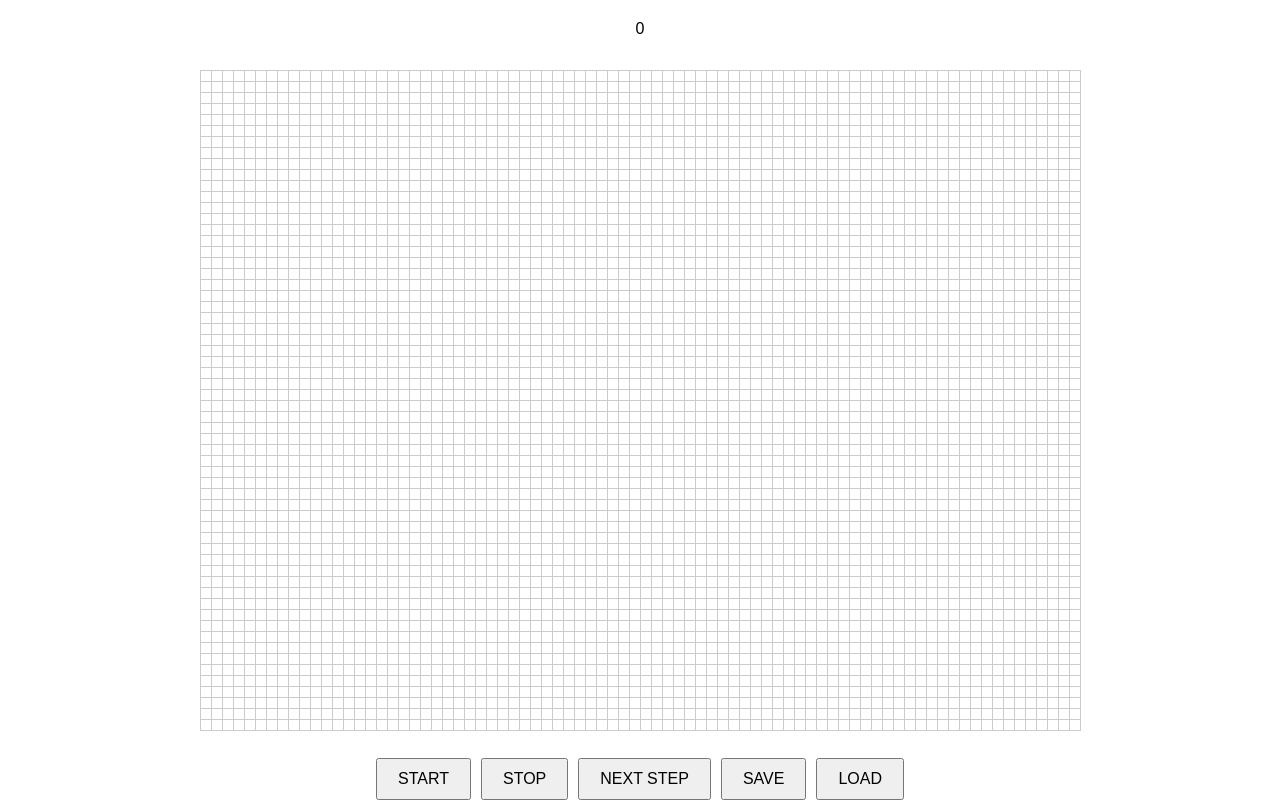
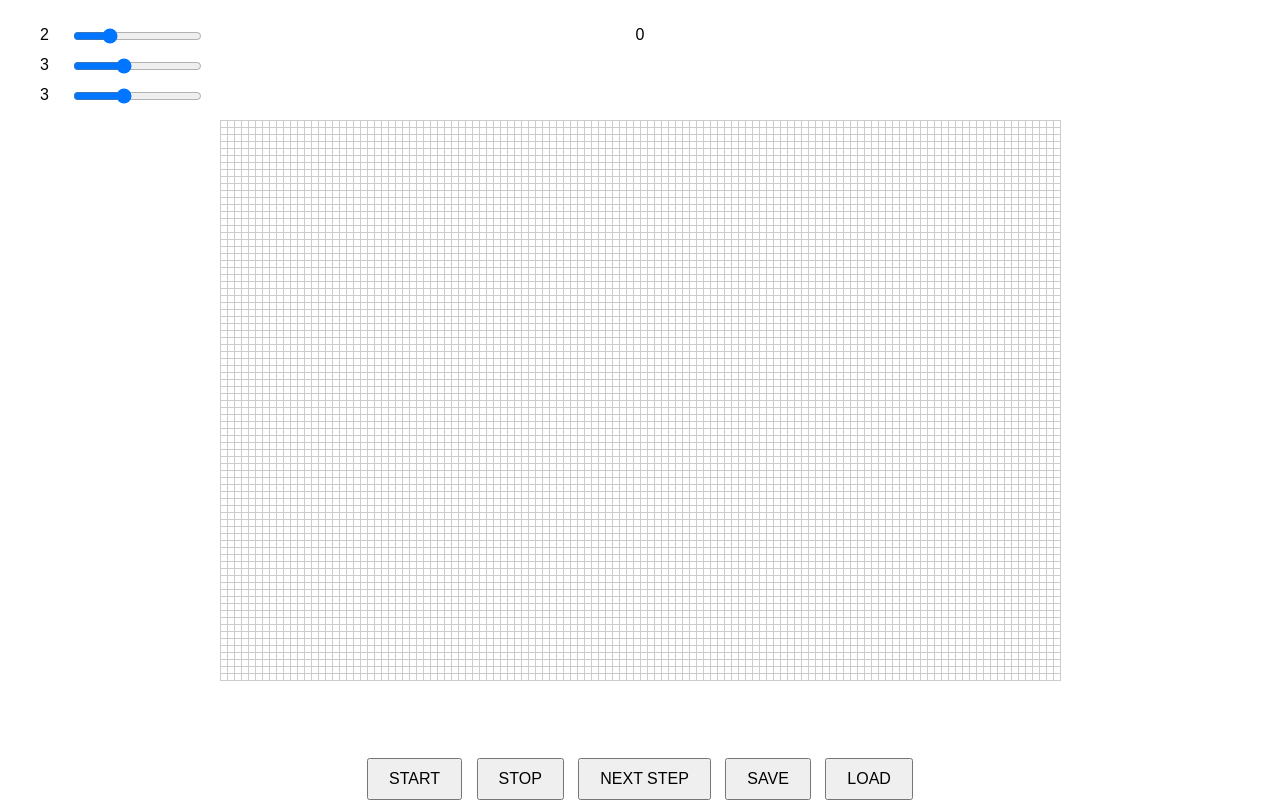
Before and after one commit to devlysh/game-of-life, a plain HTML site: page index.html in a window 1280 px wide. Drawn offline with Linux system fonts and the light colour scheme.

Commit message:
Implemented life conditions change with range inputs

```diff
--- a/css/index.css
+++ b/css/index.css
@@ -7,28 +7,24 @@ html, body {
     width: 100%;
     height: 100%
   }
-
     .wrap > tr > td {
       text-align: center;
       vertical-align: middle;
     }
-
       .universe {
         border: 1px solid #000;
         margin: 0 auto;
         cursor: pointer;
       }
-
         .universe .cell {
           border: 1px solid #ccc;
-          width: 10px;
-          height: 10px;
-          min-width: 10px;
-          min-height: 10px;
+          width: 6px;
+          height: 6px;
+          min-width: 6px;
+          min-height: 6px;
           margin: 0;
           padding: 0;
         }
-
         .universe .cell.alive {
           background-color: black;
         }
@@ -40,7 +36,6 @@ html, body {
         text-align: center;
         width: 100%;
       }
-
         .menu .button {
           padding: 10px 20px;
           margin: 0 5px;
@@ -53,3 +48,26 @@ html, body {
         width: 100%;
         text-align: center;
       }
+        .step-display span {
+          display: inline-block;
+          width: 30px;
+          height: 30px;
+          line-height: 30px;
+          background-color: rgba(255,255,255,0.5);
+        }
+
+      .input-panel {
+        position: fixed;
+        width: 100%;
+        top: 20px;
+        left: 40px;
+        line-height: 30px;
+      }
+        .input-panel span {
+          display: inline-block;
+          margin-right: 20px;
+        }
+        .input-panel input {
+          display: inline-block;
+          vertical-align: middle;
+        }
--- a/src/index.js
+++ b/src/index.js
@@ -2,21 +2,17 @@
 
   "use strict";
 
-  var MIN_ALIVE_NEIGHBORS_TO_LIVE = 2;
-  var MAX_ALIVE_NEIGHBORS_TO_LIVE = 3;
-  var ALIVE_NEIGHBORS_TO_BE_BORN = 3;
-  var UNIVERSE_WIDTH = 80;
-  var UNIVERSE_HEIGHT = 60;
+  var UNIVERSE_WIDTH = 120;
+  var UNIVERSE_HEIGHT = 80;
   var INTERVAL = 100;
 
-  var DEFAULT_ALIVE = false;
-  var DEFAULT_NEXT_STEP = null;
-  var DEFAULT_STEP_COUNT = 0;
-  var DEFAULT_INTERVAL_ID = null;
+  var DEFAULT_MIN_ALIVE_NEIGHBORS_TO_LIVE = 2;
+  var DEFAULT_MAX_ALIVE_NEIGHBORS_TO_LIVE = 3;
+  var DEFAULT_ALIVE_NEIGHBORS_TO_BE_BORN = 3;
 
   var d = w.document;
-  var b = d.body;
   var ls = w.localStorage;
+
   var zeroElement = d.getElementById('zero');
   var stepDisplayElement;
 
@@ -29,7 +25,7 @@
       this.height = UNIVERSE_HEIGHT;
       this.space = new Space(this.width, this.height);
     };
-    Universe.prototype.toString = function () {
+    Universe.prototype.toLocaleString = function () {
       var result = {};
       var plainSpace = [];
       var space = this.space;
@@ -47,22 +43,19 @@
       result.step = gol.step;
       return JSON.stringify(result);
     };
-    Universe.prototype.createUniverse = function (width, height) {
+    Universe.prototype.create = function (width, height) {
       //TODO: Refactor this method, divide into components
       if (width) { this.width = width; } else { width = this.width; }
       if (height) {this.height = height; } else {height = this.height; }
       var universe = d.createElement('table');
       universe.classList.add('universe');
-      universe.addEventListener('click', Cell.prototype.toggleAliveListener);
+      universe.onclick = Cell.prototype.toggleAliveListener;
       for (var y = 0; y < height; y++) {
         var row = d.createElement('tr');
         for (var x = 0; x < width; x++) {
           var cellElement = d.createElement('td');
           cellElement.classList.add('cell');
-          cellElement.cellData = {
-            x: x,
-            y: y
-          };
+          cellElement.cellData = { x: x, y: y };
           var cell = new Cell(x, y, cellElement);
           this.space[x][y] = cell;
           row.appendChild(cellElement);
@@ -70,59 +63,6 @@
         universe.appendChild(row);
       }
       return universe;
-    };
-    Universe.prototype.createMenu = function () {
-      //TODO: Move UI components to other class
-      var menu = d.createElement('div');
-      menu.classList.add('menu');
-
-      var startButton = d.createElement('button'); menu.appendChild(startButton);
-      startButton.appendChild(d.createTextNode('START'));
-      startButton.classList.add('button');
-      startButton.classList.add('start-button');
-      startButton.addEventListener('click', gol.start.bind(gol));
-
-      var stopButton = d.createElement('button'); menu.appendChild(stopButton);
-      stopButton.appendChild(d.createTextNode('STOP'));
-      stopButton.classList.add('button');
-      stopButton.classList.add('stop-button');
-      stopButton.addEventListener('click', gol.stop.bind(gol));
-
-      var stepButton = d.createElement('button'); menu.appendChild(stepButton);
-      stepButton.appendChild(d.createTextNode('NEXT STEP'));
-      stepButton.classList.add('button');
-      stepButton.classList.add('step-button');
-      stepButton.addEventListener('click', gol.stepForward.bind(gol));
-
-      var saveButton = d.createElement('button'); menu.appendChild(saveButton);
-      saveButton.appendChild(d.createTextNode('SAVE'));
-      saveButton.classList.add('button');
-      saveButton.classList.add('save-button');
-      saveButton.addEventListener('click', gol.save.bind(gol));
-
-      var loadButton = d.createElement('button'); menu.appendChild(loadButton);
-      loadButton.appendChild(d.createTextNode('LOAD'));
-      loadButton.classList.add('button');
-      loadButton.classList.add('load-button');
-      loadButton.addEventListener('click', gol.load.bind(gol));
-
-      return menu;
-    };
-    Universe.prototype.createStepDisplay = function () {
-      //TODO: Move UI components to other class
-      var stepDisplay = d.createElement('div');
-      stepDisplay.classList.add('step-display');
-      stepDisplay.appendChild(d.createTextNode(DEFAULT_STEP_COUNT));
-      stepDisplayElement = stepDisplay;
-      return stepDisplay;
-    };
-    Universe.prototype.appendTo = function (element, width, height) {
-      var universe = this.createUniverse(width, height);
-      var menu = this.createMenu();
-      var stepDisplay = this.createStepDisplay();
-      element.appendChild(universe);
-      element.appendChild(menu);
-      element.appendChild(stepDisplay);
     };
 
     /* SPACE */
@@ -136,8 +76,8 @@
 
     /* CELL */
     var Cell = function (x, y, element) {
-      this.isAlive = DEFAULT_ALIVE;
-      this.willLiveNextStep = DEFAULT_NEXT_STEP;
+      this.isAlive = false;
+      this.willLiveNextStep = null;
       this.x = x;
       this.y = y;
       this.element = element;
@@ -153,6 +93,7 @@
       } else {
         cell.revive();
       }
+      gol.calculateNextStep();
     };
     Cell.prototype.revive = function () {
       this.isAlive = true;
@@ -170,7 +111,6 @@
       var space = gol.universe.space;
       var x = this.x;
       var y = this.y;
-
       var cellsAround = (function () {
         var c = [];
         if (x-1 > MIN_X && y-1 > MIN_Y ) { c.push(space[x-1][y-1]); }
@@ -183,7 +123,6 @@
         if (x-1 > MIN_X ) { c.push(space[x-1][y]); }
         return c;
       })();
-
       return cellsAround;
     };
     Cell.prototype.calculateAliveNeighbors = function () {
@@ -192,9 +131,51 @@
       }).length;
     };
 
+    /* UI */
+    var UI = function () {};
+    UI.prototype.createMenu = function () {
+      var menuTemplate = d.getElementById('menu-template');
+      var startButton = menuTemplate.content.querySelector('.start-button');
+      var stopButton = menuTemplate.content.querySelector('.stop-button');
+      var stepButton = menuTemplate.content.querySelector('.step-button');
+      var saveButton = menuTemplate.content.querySelector('.save-button');
+      var loadButton = menuTemplate.content.querySelector('.load-button');
+      startButton.onclick = gol.start.bind(gol);
+      stopButton.onclick = gol.stop.bind(gol);
+      stepButton.onclick = gol.stepForward.bind(gol);
+      saveButton.onclick = gol.save.bind(gol);
+      loadButton.onclick = gol.load.bind(gol);
+      return menuTemplate.content;
+    };
+    UI.prototype.createStepDisplay = function () {
+      var stepDisplayTemplate = d.getElementById('step-display-template');
+      stepDisplayElement = stepDisplayTemplate.content.querySelector('.step-display span');
+      return stepDisplayTemplate.content;
+    };
+    UI.prototype.createInputPanel = function () {
+      var inputPanelTemplate = d.getElementById('input-panel-template');
+      var minToLive = inputPanelTemplate.content.querySelector('.min-to-live');
+      var maxToLive = inputPanelTemplate.content.querySelector('.max-to-live');
+      var toBeBorn = inputPanelTemplate.content.querySelector('.to-be-born');
+      minToLive.oninput = gol.changeLifeContitionsListener;
+      maxToLive.oninput = gol.changeLifeContitionsListener;
+      toBeBorn.oninput = gol.changeLifeContitionsListener;
+      minToLive.value = gol.minAliveNeighborsToLive;
+      maxToLive.value = gol.maxAliveNeighborsToLive;
+      toBeBorn.value = gol.aliveNeighborsToBeBorn;
+      minToLive.name = 'min-to-live';
+      maxToLive.name = 'max-to-live';
+      toBeBorn.name = 'to-be-born';
+      return inputPanelTemplate.content;
+    };
+
+    this.ui = new UI();
     this.universe = new Universe();
-    this.step = DEFAULT_STEP_COUNT;
-    this.intervalID = DEFAULT_INTERVAL_ID;
+    this.minAliveNeighborsToLive = DEFAULT_MIN_ALIVE_NEIGHBORS_TO_LIVE;
+    this.maxAliveNeighborsToLive = DEFAULT_MAX_ALIVE_NEIGHBORS_TO_LIVE;
+    this.aliveNeighborsToBeBorn = DEFAULT_ALIVE_NEIGHBORS_TO_BE_BORN;
+    this.intervalID = null;
+    this.step = 0;
   };
   GOL.prototype.start = function () {
     if (!this.intervalID) {
@@ -210,14 +191,23 @@
     this.calculateNextStep();
     this.render();
   };
+  GOL.prototype.changeLifeContitionsListener = function (event) {
+    this.parentElement.children[0].innerHTML = event.target.value;
+    if (event.target.name === 'min-to-live') { gol.minAliveNeighborsToLive = Number(event.target.value); }
+    if (event.target.name === 'max-to-live') { gol.maxAliveNeighborsToLive = Number(event.target.value); }
+    if (event.target.name === 'to-be-born') { gol.aliveNeighborsToBeBorn = Number(event.target.value); }
+    gol.calculateNextStep();
+  };
   GOL.prototype.save = function (event, name) {
     name = name || 'space';
-    ls.setItem(name, this.universe.toString());
+    ls.setItem(name, this.universe.toLocaleString());
   };
   GOL.prototype.load = function (event, name) {
     name = name || 'space';
+    var loadedData = ls.getItem(name);
+    if (loadedData) {
       var space = this.universe.space;
-    var loadedGame = JSON.parse(ls.getItem(name));
+      var loadedGame = JSON.parse(loadedData);
       var loadedSpace = loadedGame.space;
       for (var x = 0; x < this.universe.width; x++) {
         for (var y = 0; y < this.universe.height; y++) {
@@ -226,6 +216,7 @@
       }
       gol.step = loadedGame.step;
       this.render();
+    }
   };
   GOL.prototype.calculateNextStep = function () {
     var space = this.universe.space;
@@ -234,15 +225,15 @@
         var cell = space[x][y];
         var aliveNeighbours = cell.calculateAliveNeighbors();
         if (cell.isAlive) {
-          if (aliveNeighbours < MIN_ALIVE_NEIGHBORS_TO_LIVE) {
+          if (aliveNeighbours < this.minAliveNeighborsToLive) {
             cell.willLiveNextStep = false;
-          } else if (aliveNeighbours > MAX_ALIVE_NEIGHBORS_TO_LIVE) {
+          } else if (aliveNeighbours > this.maxAliveNeighborsToLive) {
             cell.willLiveNextStep = false;
           } else {
             cell.willLiveNextStep = true;
           }
         } else {
-          if (aliveNeighbours === ALIVE_NEIGHBORS_TO_BE_BORN) {
+          if (aliveNeighbours === this.aliveNeighborsToBeBorn) {
             cell.willLiveNextStep = true;
           }
         }
@@ -254,6 +245,7 @@
   };
   GOL.prototype.render = function () {
     var space = this.universe.space;
+    this.updateStepCounter();
     for (var x = 0; x < this.universe.width; x++) {
       for (var y = 0; y < this.universe.height; y++) {
         var cell = space[x][y];
@@ -264,10 +256,20 @@
         }
       }
     }
-    this.updateStepCounter();
+  };
+  GOL.prototype.appendTo = function (element, width, height) {
+    var universe = this.universe.create(width, height);
+    var menu = this.ui.createMenu();
+    var stepDisplay = this.ui.createStepDisplay();
+    var inputPanel = this.ui.createInputPanel();
+    element.appendChild(universe);
+    element.appendChild(menu);
+    element.appendChild(stepDisplay);
+    element.appendChild(inputPanel);
   };
 
   var gol = new GOL();
-  gol.universe.appendTo(zeroElement);
+  gol.appendTo(zeroElement);
+  gol.load();
 
 })(window);
```
Also changed, not shown: index.html (+27 -0 lines). Lines whose indentation alone changed are shown as unchanged.
